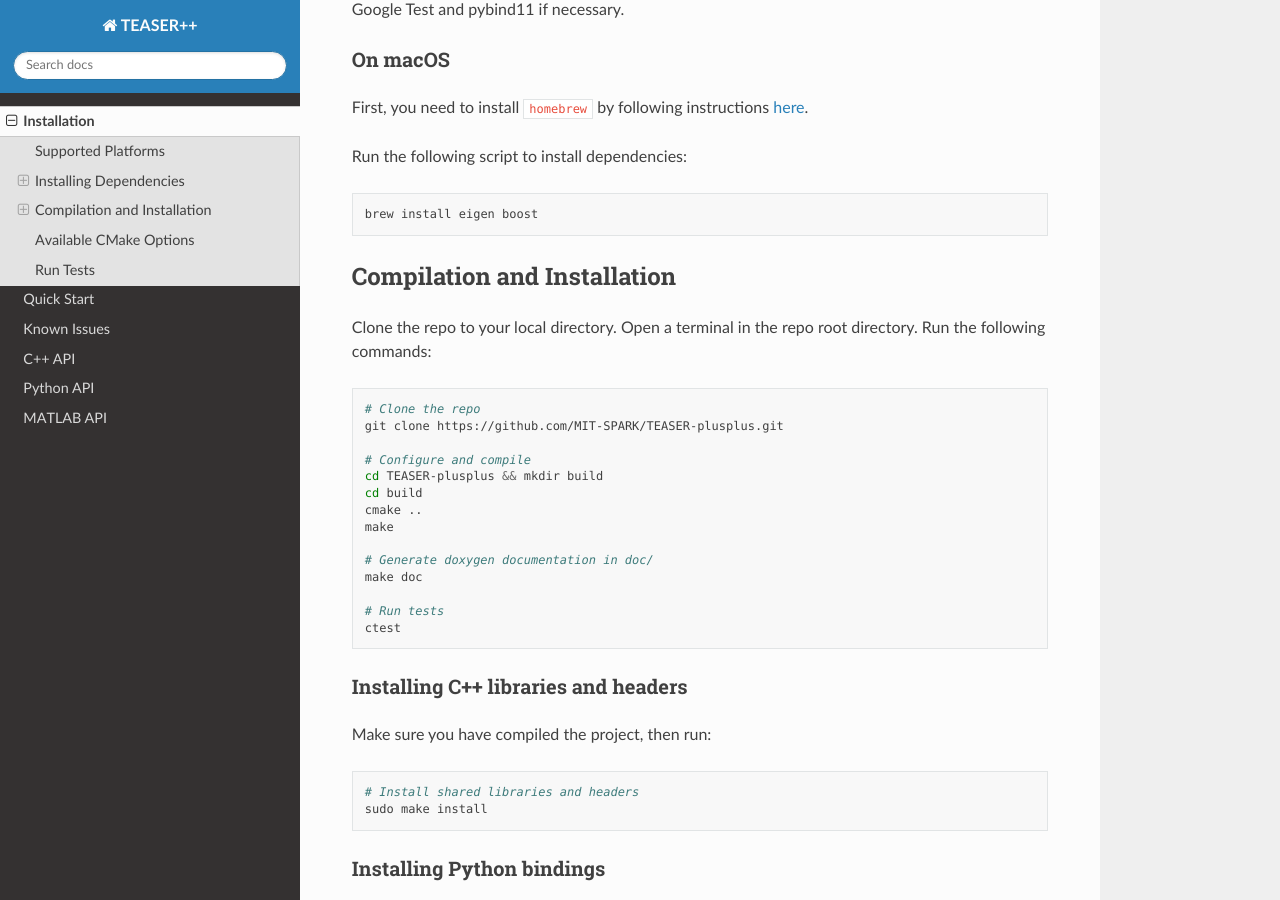
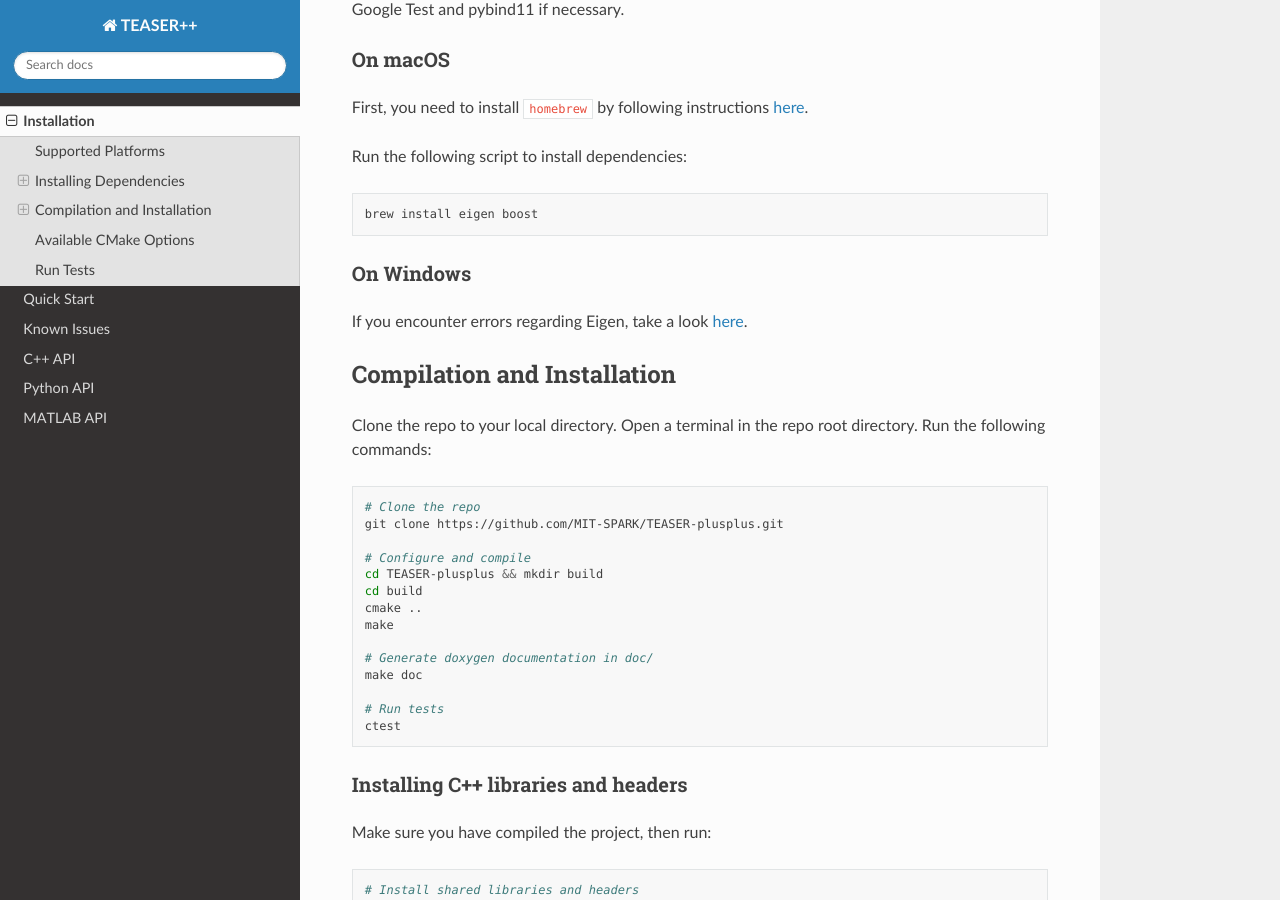
Before and after one commit to MIT-SPARK/TEASER-plusplus, a Sphinx documentation site: the page built from doc/installation.rst, in a window 1280 px wide and 900 px high, scrolled down 1345 px. Built offline with Sphinx 7.4.7 and the Read the Docs theme 2.0.0, drawn with Linux system fonts in a browser that asks for light colours.

Commit message:
add pointer to Eigen on windows

```diff
--- a/doc/installation.rst
+++ b/doc/installation.rst
@@ -69,6 +69,11 @@ Run the following script to install dependencies:
 .. code-block:: sh
 
    brew install eigen boost
+
+On Windows
+^^^^^^^^^^^^
+
+If you encounter errors regarding Eigen, take a look `here <https://github.com/zhongjingjogy/use-eigen-with-cmake>`_.
 
 Compilation and Installation
 ----------------------------
```
